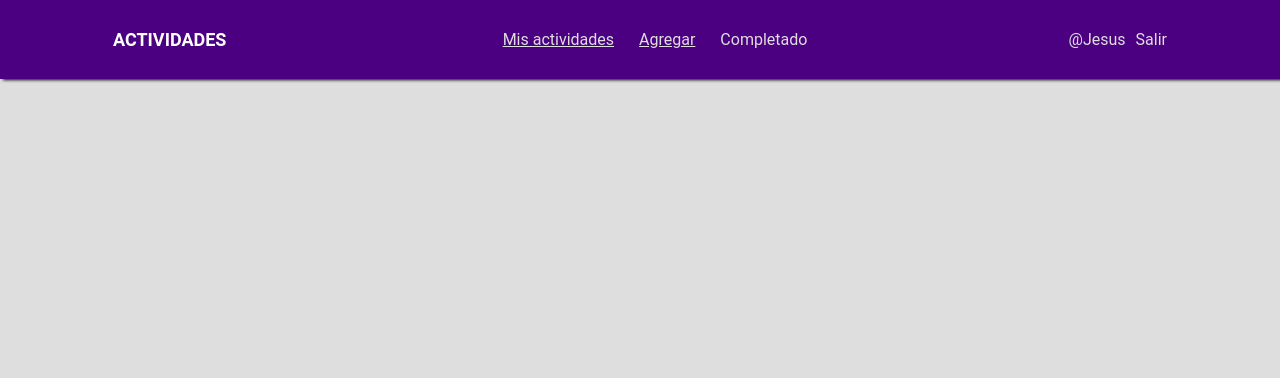
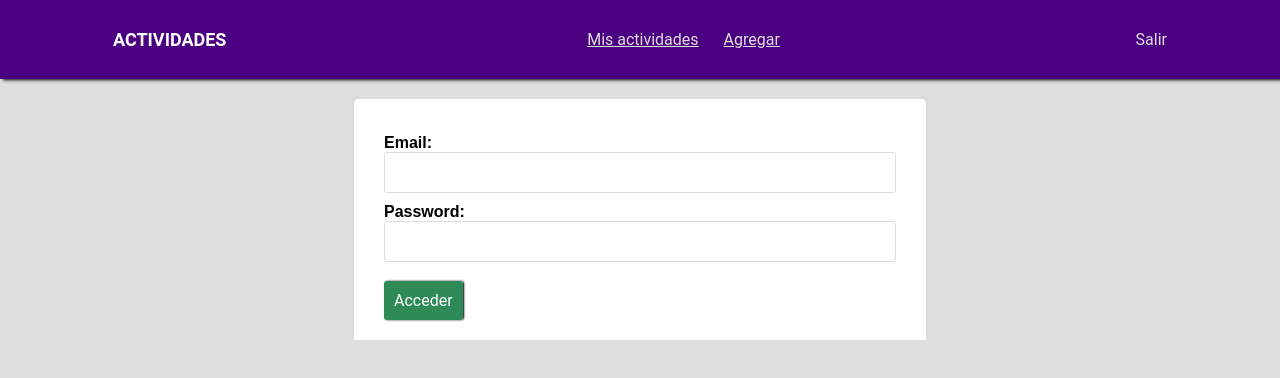
Before and after one commit to Jesus163174/task-list, an Angular app: page /login in a window 1280 px wide. Shown: the top 378 px of the page. Built offline with nearby package versions, Linux system fonts and the light colour scheme.

Commit message:
login and register

```diff
--- a/src/app/app.component.html
+++ b/src/app/app.component.html
@@ -2,13 +2,12 @@
     <div class="container">
         <a class="logo">Actividades</a>
         <nav class="navigation">
-            <a routerLink="/activities">Mis actividades</a>
-            <a routerLink="/activities/add">Agregar</a>
-            <a>Completado</a>
+            <a  routerLink="/activities">Mis actividades</a>
+            <a  routerLink="/activities/add">Agregar</a>
         </nav>
         <div class="profile">
-            <a>{{user}}</a>
-            <a>Salir</a>
+            <a *ngIf="user">{{user.username}}</a>
+            <a (click)="logout()">Salir</a>
         </div>
 
     </div>
--- a/src/app/app.component.ts
+++ b/src/app/app.component.ts
@@ -1,11 +1,24 @@
-import { Component } from '@angular/core';
+import { Component,OnInit } from '@angular/core';
+import { Router } from '@angular/router';
 
 @Component({
   selector: 'app-root',
   templateUrl: './app.component.html',
   styleUrls: ['./app.component.scss']
 })
-export class AppComponent {
+export class AppComponent  implements OnInit {
   title = 'Tasks General';
-  user  = "@Jesus"
+  user:any  = [];
+
+  constructor(private router:Router){
+
+  }
+  ngOnInit(){
+
+  }
+  logout(){
+    localStorage.setItem('user','');
+    this.router.navigate(['/login']);
+
+  }
 }
--- a/src/app/pages/activities/activities.component.html
+++ b/src/app/pages/activities/activities.component.html
@@ -1,6 +1,6 @@
 <div class="content">
     <div class="header-title">
-        <h3>Listado de actividades</h3>
+        <h3>{{user.username}} Tu listado de actividades</h3>
     </div>
 
     <div class="activities">
--- a/src/app/pages/activities/activities.component.ts
+++ b/src/app/pages/activities/activities.component.ts
@@ -8,9 +8,11 @@ import { ActivitySService } from 'src/app/services/activity-s.service';
 })
 export class ActivitiesComponent implements OnInit {
   public ac:any =[];
+  public user:any = [];
   constructor(private acS:ActivitySService) { }
 
   ngOnInit() {
+    this.user = JSON.parse(localStorage.getItem('user'));
     this.getAllActivities();
   }
 
--- a/src/app/pages/login/login.component.html
+++ b/src/app/pages/login/login.component.html
@@ -0,0 +1,11 @@
+<div class="content">
+    <div class="form">
+        <label for="">Email: </label>
+        <input [(ngModel)]="login.email" name="email" type="email" class="" placeholder="">
+    </div>
+    <div class="form">
+        <label for="">Password: </label>
+        <input [(ngModel)]="login.password" name="password" type="password" class="" placeholder="">
+    </div> <br>
+    <a (click)="onLogin()" class="bg-success">Acceder</a>
+</div>
--- a/src/app/pages/login/login.component.scss
+++ b/src/app/pages/login/login.component.scss
@@ -0,0 +1,38 @@
+.content{
+    padding: 30px 30px;
+    background: #fff;
+    width: 40%;
+    margin:auto;
+    border-top-left-radius: 5px;
+    border-top-right-radius: 5px;
+}
+
+.form{
+    margin-top: 5px;
+    width: 100%;
+    margin-bottom: 10px;
+    display: flex;
+    justify-content: space-around;
+    flex-direction: column;
+}
+
+.form label{
+    font-family: sans-serif;
+    font-weight: bold;
+}
+
+.form input,textarea {
+    padding: 12px;
+    border-radius: 3px;
+    border:1px solid #dedede;
+}
+
+a{
+    margin-top:10px;
+    padding: 10px;
+    color:#fff;
+    border-radius:3px;
+    box-shadow: 1px 0px 2px #000;
+    cursor: pointer;
+    background: seagreen;
+}
--- a/src/app/pages/login/login.component.ts
+++ b/src/app/pages/login/login.component.ts
@@ -1,4 +1,6 @@
 import { Component, OnInit } from '@angular/core';
+import { Router } from '@angular/router';
+import {HttpClient} from '@angular/common/http';
 
 @Component({
   selector: 'app-login',
@@ -6,10 +8,24 @@ import { Component, OnInit } from '@angular/core';
   styleUrls: ['./login.component.scss']
 })
 export class LoginComponent implements OnInit {
-
-  constructor() { }
+  public login:any = {};
+  constructor(private router:Router,private http:HttpClient) { }
 
   ngOnInit() {
+
+  }
+
+  onLogin(){
+    this.http.post("http://127.0.0.1:3333/login",{
+      email:this.login.email,
+      password:this.login.password
+    }).subscribe((res:any)=>{
+      let user = JSON.stringify(res.user);
+      localStorage.setItem('user',user);
+      this.router.navigate(['activities']);
+    },(error)=>{
+      alert(error.message);
+    });
   }
 
 }
```
